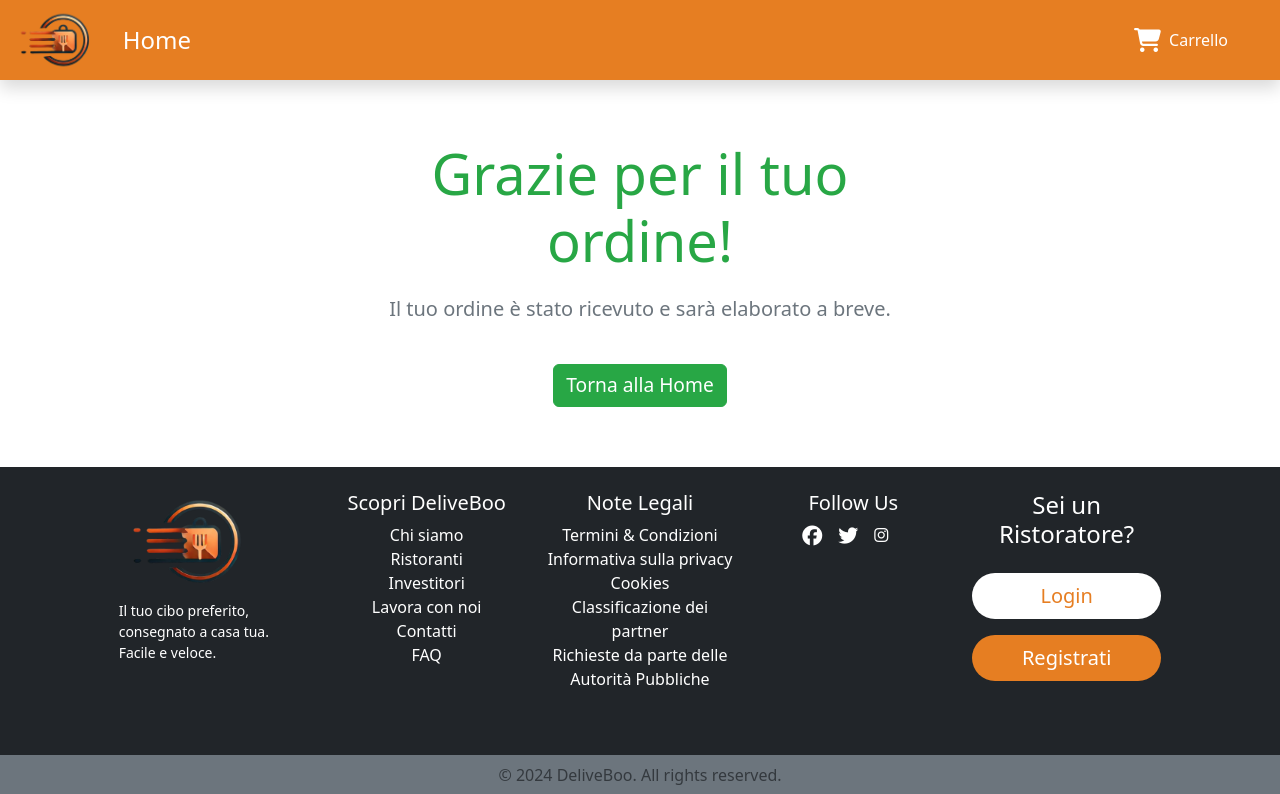
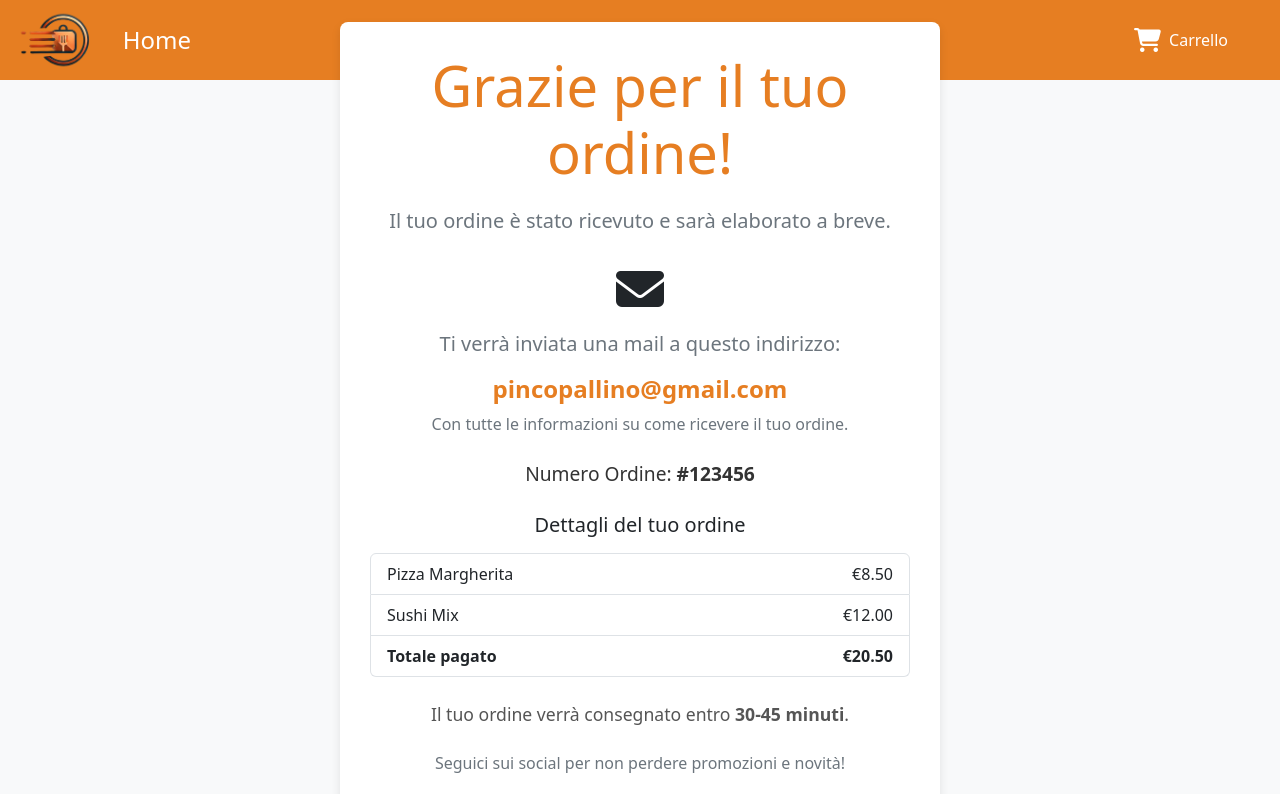
Before and after one commit to GiuseppeDeRosa1992/deliveBoo-front, a Vue app: page /thank-you in a window 1280 px wide. Shown: the top 794 px of the page. Built offline with nearby package versions, Linux system fonts and the light colour scheme.

Commit message:
stilizzato mrglio thank you e messo rotta dal pagamento

```diff
--- a/src/components/PaymentComponent.vue
+++ b/src/components/PaymentComponent.vue
@@ -55,9 +55,7 @@
           })
           .then(response => {
             if (response.data.success) {
-              alert("Pagamento completato!");
-              // Puoi fare ulteriori azioni come svuotare il carrello
-              this.$emit('paymentSuccess');
+              this.$router.push({ name: 'thank-you' }); // Reindirizza alla Thank You Page
             } else {
               alert("Errore nel pagamento: " + response.data.message);
             }
--- a/src/views/AppThankYouPage.vue
+++ b/src/views/AppThankYouPage.vue
@@ -1,32 +1,92 @@
+<script>
+  export default {
+    name: 'AppThankYouPage',
+    data() {
+      return {
+        userEmail: 'pincopallino@gmail.com', // Email dell'utente dinamica
+      };
+    },
+  };
+  </script>
+
 <template>
     <div class="thank-you-page">
       <div class="container text-center">
         <h1 class="display-4">Grazie per il tuo ordine!</h1>
         <p class="lead">Il tuo ordine è stato ricevuto e sarà elaborato a breve.</p>
+
+        <!-- Sezione per la conferma dell'invio email -->
+        <div class="email-info mt-4">
+          <i class="fas fa-envelope fa-3x mb-3"></i>
+          <p class="lead">Ti verrà inviata una mail a questo indirizzo:</p>
+          <h4 class="email-address">{{ userEmail }}</h4>
+          <p>Con tutte le informazioni su come ricevere il tuo ordine.</p>
+        </div>
+
+        <!-- Numero Ordine -->
+        <p class="order-number mt-4">Numero Ordine: <strong>#123456</strong></p>
+
+        <!-- Riepilogo dell'ordine -->
+        <div class="order-details mt-4">
+          <h5 class="mb-3">Dettagli del tuo ordine</h5>
+          <ul class="list-group">
+            <li class="list-group-item d-flex justify-content-between">
+              <span>Pizza Margherita</span>
+              <span>€8.50</span>
+            </li>
+            <li class="list-group-item d-flex justify-content-between">
+              <span>Sushi Mix</span>
+              <span>€12.00</span>
+            </li>
+            <li class="list-group-item d-flex justify-content-between">
+              <span class="fw-bold">Totale pagato</span>
+              <span class="fw-bold">€20.50</span>
+            </li>
+          </ul>
+        </div>
+
+        <!-- Tempi di consegna -->
+        <p class="delivery-time mt-4">Il tuo ordine verrà consegnato entro <strong>30-45 minuti</strong>.</p>
+
+        <!-- Social Media -->
+        <div class="social-media mt-4">
+          <p>Seguici sui social per non perdere promozioni e novità!</p>
+          <div class="social-icons">
+            <a href="https://facebook.com" class="me-3"><i class="fab fa-facebook fa-2x"></i></a>
+            <a href="https://instagram.com" class="me-3"><i class="fab fa-instagram fa-2x"></i></a>
+            <a href="https://twitter.com"><i class="fab fa-twitter fa-2x"></i></a>
+          </div>
+        </div>
+
+        <!-- Pulsante per tornare alla home -->
         <router-link to="/" class="btn btn-primary mt-4">Torna alla Home</router-link>
       </div>
     </div>
   </template>
 
-  <script>
-  export default {
-    name: 'AppThankYouPage',
-  };
-  </script>
 
   <style scoped>
   .thank-you-page {
     padding: 60px 0;
     text-align: center;
+    background-color: #f8f9fa;
+    height: 100vh;
+    display: flex;
+    align-items: center;
+    justify-content: center;
   }
 
   .container {
     max-width: 600px;
     margin: 0 auto;
+    background-color: white;
+    padding: 30px;
+    border-radius: 8px;
+    box-shadow: 0 4px 10px rgba(0, 0, 0, 0.1);
   }
 
   h1 {
-    color: #28a745;
+    color: #E67E22;
     margin-bottom: 20px;
   }
 
@@ -34,14 +94,58 @@
     color: #6c757d;
   }
 
-  .btn {
-    background-color: #28a745;
-    border-color: #28a745;
-    font-size: 1.2rem;
+  .email-info {
+    margin-top: 20px;
   }
 
-  .btn:hover {
-    background-color: #218838;
-    border-color: #1e7e34;
+  .email-address {
+    font-weight: bold;
+    color: #E67E22;
   }
+
+  .order-number {
+    font-size: 1.2rem;
+    margin-top: 20px;
+    color: #333;
+  }
+
+  .delivery-time {
+    font-size: 1.1rem;
+    color: #555;
+  }
+
+  .list-group-item {
+    display: flex;
+    justify-content: space-between;
+  }
+
+  .social-icons a {
+    color: #333;
+  }
+
+  .social-icons a:hover {
+    color: #E67E22;
+  }
+
+  .btn {
+    background-color: #E67E22;
+    border-color: #E67E22;
+    font-size: 1.2rem;
+    padding: 10px 30px;
+  }
+
+  .btn-outline-primary {
+    color: #007bff;
+    border: 1px solid #007bff;
+  }
+
+  .btn-outline-primary:hover {
+    background-color: #007bff;
+    color: white;
+  }
+
+  .fa-envelope, .fa-facebook, .fa-instagram, .fa-twitter {
+    margin: 5px;
+  }
+
   </style>
```
